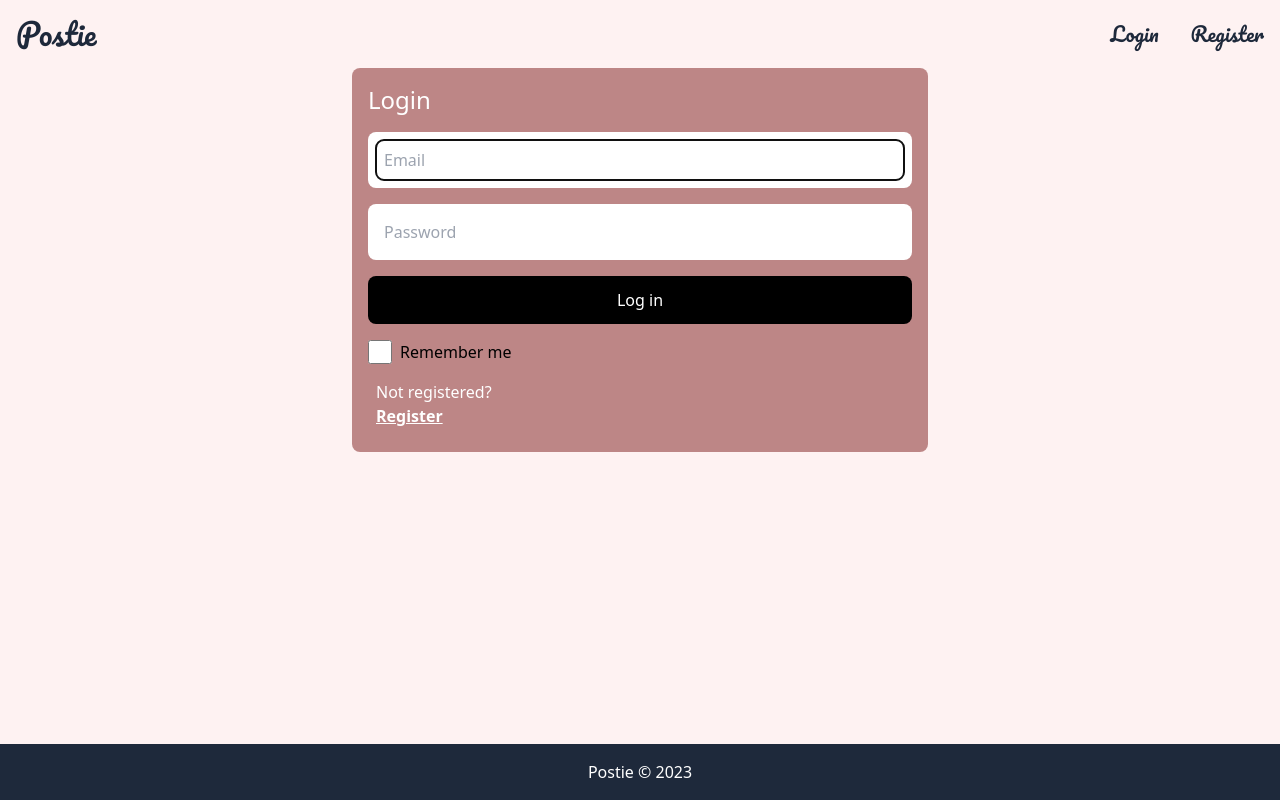
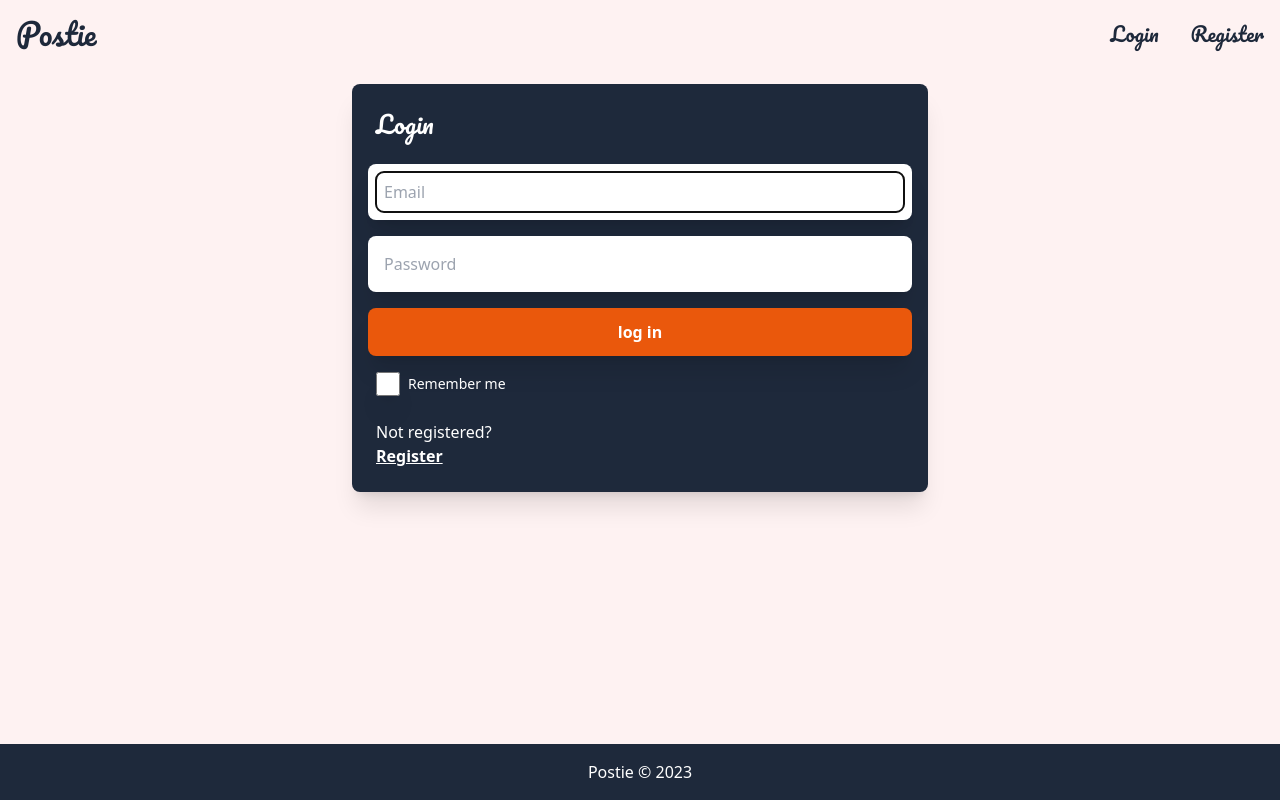
Before and after one commit to blair3003/postie, a React (Vite) app: page /login in a window 1280 px wide. Built offline with nearby package versions, Linux system fonts and the light colour scheme.

Commit message:
login styles

```diff
--- a/src/app/store.jsx
+++ b/src/app/store.jsx
@@ -55,12 +55,12 @@ export const ApplicationContextProvider = ({ children }) => {
 
     const getFetch = async (args) => {
         let response = await baseFetch(args)
-        if (!response) return
         if (response.status === 403) {
             const refresh = await refreshFetch()
-            if (!refresh) return
+            if (!refresh) return setError(true)
             response = await baseFetch(args)
         }
+        if (!response.ok) return setError(true)
         const data = await response.json()
         return data
     }
--- a/src/components/Nav.jsx
+++ b/src/components/Nav.jsx
@@ -16,7 +16,7 @@ const Nav = ({ innerRef, className }) => {
         </nav> :
 
         <nav ref={innerRef} className={className}>
-            <NavLink to="/login" state={{ from: location }}>Login</NavLink>
+            <NavLink to="/login">Login</NavLink>
             <NavLink to="/register">Register</NavLink>
         </nav>
     )
--- a/src/features/auth/Login.jsx
+++ b/src/features/auth/Login.jsx
@@ -6,16 +6,15 @@ import useTitle from '../../hooks/useTitle'
 
 const Login = () => {
 
+    const location = useLocation()
+    const navigate = useNavigate()
+    const emailRef = useRef()
+    const errorRef = useRef()
+
     const { user, getFetch, updateToken, loading, error, setError, persist, setPersist } = useApplicationContext()
 
     const [email, setEmail] = useState('')
     const [password, setPassword] = useState('')
-
-    const emailRef = useRef()
-    const errorRef = useRef()
-
-    const location = useLocation()
-    const navigate = useNavigate()
 
     const handleLogin = async e => {
         e.preventDefault()
@@ -28,9 +27,8 @@ const Login = () => {
                 password
             }
         })
-        if (data.accessToken && !error) {
+        if (data?.accessToken && !error) {
             updateToken(data.accessToken)
-            navigate(location.state.from.pathname, { replace: true })
         }
     }
 
@@ -53,14 +51,14 @@ const Login = () => {
     useTitle('Login')
 
     return (
-        <section className="max-w-xl mx-auto bg-red-900/50 text-black p-4 rounded-lg">
-            <h1 className="text-2xl text-white mb-4">Login</h1>
+        <section className="max-w-xl mx-auto bg-slate-800 p-4 rounded-lg shadow-xl">
+            <h1 className="text-2xl text-white p-2 mb-4 font-pacifico">Login</h1>
+            {error ? <p ref={errorRef} className="bg-red-600 text-white font-bold p-4 mb-4 rounded-lg shadow" aria-live="assertive">Error!</p> : null}
+
             <form onSubmit={handleLogin} className="flex flex-col gap-4">
 
-                {error ? <p ref={errorRef} className="bg-black text-white font-bold p-4 rounded-lg" aria-live="assertive">Error!</p> : null}
-
                 <label htmlFor="email" className="offscreen">Email:</label>
-                <div className="rounded-lg flex items-center justify-between bg-white p-2">
+                <div className="flex items-center justify-between bg-white p-2 rounded-lg shadow-xl">
                     <input
                         type="email"
                         id="email"
@@ -74,7 +72,7 @@ const Login = () => {
                 </div>
 
                 <label htmlFor="password" className="offscreen">Password:</label>
-                <div className="rounded-lg flex items-center justify-between bg-white p-2">
+                <div className="flex items-center justify-between bg-white p-2 rounded-lg shadow-xl">
                     <input
                         type="password"
                         id="password"
@@ -88,15 +86,15 @@ const Login = () => {
 
                 <button
                     type="submit"
-                    className="p-4 bg-black hover:bg-yellow-500 text-white hover:text-black rounded-lg leading-none"
+                    className="p-4 bg-orange-600 hover:bg-orange-600/90 text-white font-bold rounded-lg leading-none shadow-xl"
                 >
-                    {loading ? <AiOutlineLoading3Quarters className="mx-auto" /> : 'Log in'}
+                    {loading ? <AiOutlineLoading3Quarters className="mx-auto" /> : 'log in'}
                 </button>
 
-                <label htmlFor="persist" className="flex items-center gap-2 cursor-pointer">
+                <label htmlFor="persist" className="flex items-center gap-2 text-white cursor-pointer px-2 text-sm">
                     <input
                         type="checkbox"
-                        className="w-6 h-6"
+                        className="w-6 h-6 cursor-pointer accent-teal-600 shadow-xl"
                         id="persist"
                         checked={persist}
                         onChange={() => setPersist(prev => !prev)}
@@ -106,8 +104,10 @@ const Login = () => {
 
             </form>
 
-            <p className="p-2 mt-2 text-white">Not registered? <br />
-            <Link to="/register" className="underline font-bold">Register</Link></p>
+            <p className="p-2 mt-4 text-white">
+                Not registered? <br />
+                <Link to="/register" className="underline font-bold">Register</Link>
+            </p>
 
         </section>
     )
--- a/src/layouts/Header.jsx
+++ b/src/layouts/Header.jsx
@@ -29,7 +29,7 @@ const Header = () => {
                 {toggle ? <AiOutlineClose /> : <AiOutlineMenu />}
             </button>
             <Nav className="hidden md:flex gap-8 text-slate-800 font-pacifico text-xl" />
-            {toggle ? <Nav innerRef={menu} className="md:hidden flex flex-col gap-8 w-full absolute top-full left-0 z-10 px-4 py-8 rounded-b-lg menu-appear bg-slate-800 text-white font-pacifico text-xl" /> : null}
+            {toggle ? <Nav innerRef={menu} className="md:hidden flex flex-col gap-8 w-full absolute top-full left-0 z-10 px-4 py-8 rounded-b-lg menu-appear bg-slate-800 text-white font-pacifico text-xl shadow-xl" /> : null}
         </header>
     )
 }
--- a/src/layouts/Main.jsx
+++ b/src/layouts/Main.jsx
@@ -2,7 +2,7 @@ import { Outlet } from 'react-router-dom'
 
 const Main = () => {
     return (
-        <main className="grow bg-red-50 text-black">
+        <main className="grow bg-red-50 text-black p-4">
             <Outlet />
         </main>
     )
```
